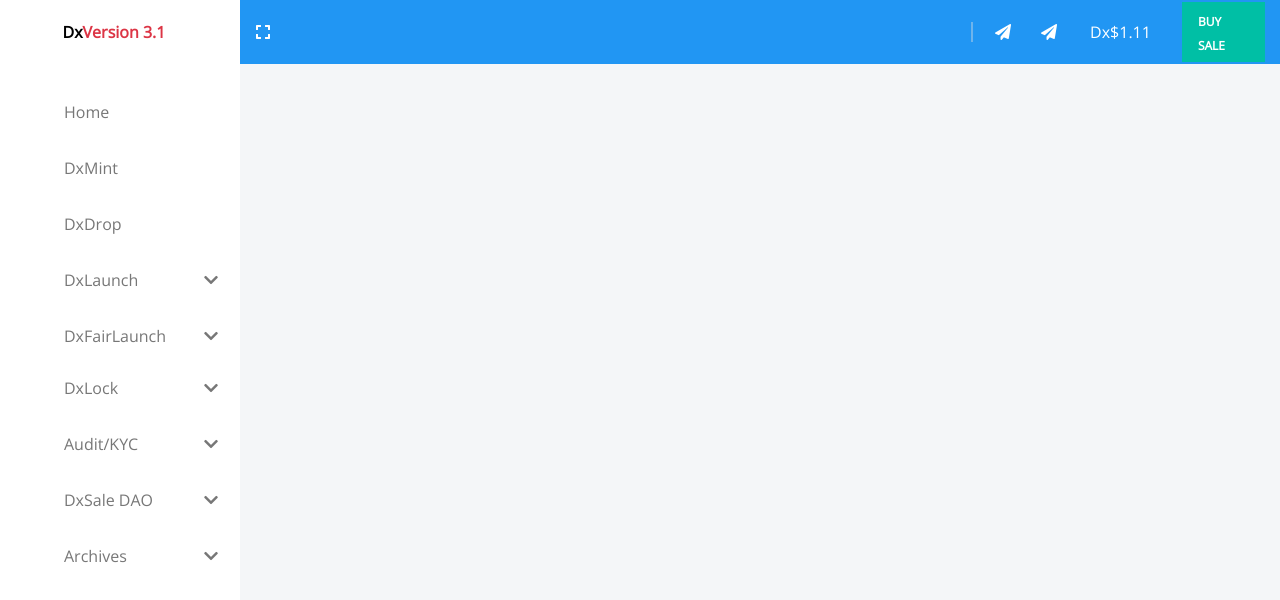
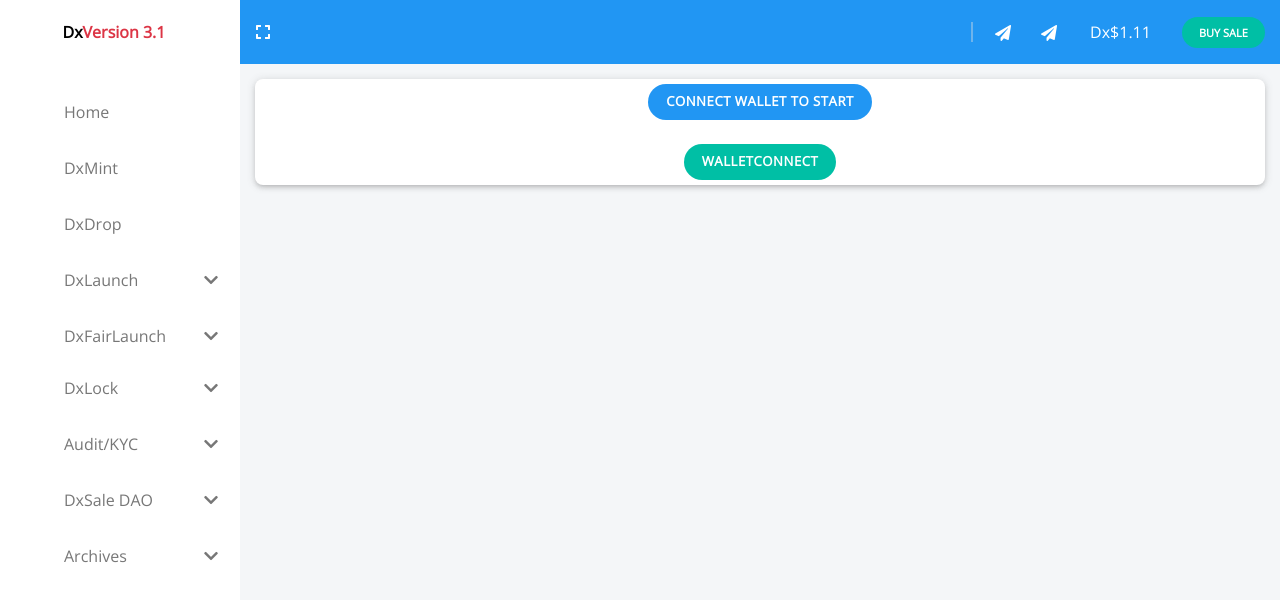
Before and after one commit to le1tuan/react-demo, a React (Create React App) app: page /aaa in a window 1280 px wide. Shown: the top 600 px of the page. Built offline with nearby package versions, Linux system fonts and the light colour scheme.

Commit message:
body header

```diff
--- /dev/null
+++ b/src/components/client/ClientChild/RightSideBody.js
@@ -0,0 +1,32 @@
+import '../css/RightSideBody.css';
+
+const RightSideBody = () => (
+  <div style={{ margin: '15px' }}>
+    <div
+      className="body-header w-100 d-flex flex-column justify-content-between align-items-center text-center"
+      style={{
+        height: '106px',
+        color: 'white',
+        fontFamily: 'Open Sans, sans-serif',
+        fontWeight: '600',
+        lineHeight: '1.75',
+        fontSize: '13.2px',
+          letterSpacing: '0.5px'
+      }}
+    >
+      <div style={{
+        backgroundColor: '#2196f3', width: '224px', marginTop: '5px', height: '36px', borderRadius: '24px', textAlign: 'center', paddingTop: '6px'
+      }}
+      >
+        CONNECT WALLET TO START
+      </div>
+      <div style={{
+        backgroundColor: '#00bfa5', width: '152px', marginBottom: '5px', height: '36px', borderRadius: '24px', textAlign: 'center', paddingTop: '6px'
+      }}
+      >
+        WALLETCONNECT
+      </div>
+    </div>
+  </div>
+);
+export default RightSideBody;
--- a/src/components/client/RightSideClientPage.js
+++ b/src/components/client/RightSideClientPage.js
@@ -1,5 +1,6 @@
 import { NavLink } from 'react-bootstrap';
 import './css/RightSideClientPage.css';
+import RightSideBody from './ClientChild/RightSideBody';
 
 const RightSideClientPage = () => (
   <div className="p-0 right-size-main w-100">
@@ -15,10 +16,15 @@
             width: 0, height: '20px', border: '1px solid #6eb4ec', margin: '0 10px'
           }}
           />
-          <NavLink className="nav-item-icon" style={{ padding: '12px', width: '46px' }}>
+          <NavLink className="nav-item-icon" style={{ padding: '12px', width: '46px', height: '46px' }}>
             <i className="fas fa-paper-plane" />
           </NavLink>
-          <NavLink className="nav-item-icon" style={{ marginRight: '15px', padding: '12px', width: '46px' }}>
+          <NavLink
+            className="nav-item-icon"
+            style={{
+              marginRight: '15px', padding: '12px', width: '46px', height: '46px'
+            }}
+          >
             <i className="fas fa-paper-plane" />
           </NavLink>
           <NavLink style={{
@@ -29,14 +35,14 @@
             <span>$1.11</span>
           </NavLink>
           <NavLink
-            className="link-buy"
+            className="link-buy text-center"
             style={{
-              width: '83.14px', margin: '0 15px 0 5px', backgroundColor: '#00bfa5', padding: '6px 16px'
+              width: '83.14px', margin: '0 15px 0 5px', backgroundColor: '#00bfa5', paddingTop: '2px', height: '31px'
             }}
           >
             <span style={{
               color: 'white',
-              fontSize: '12px',
+              fontSize: '11px',
               fontWeight: 600,
               lineHeight: 1.75,
             }}
@@ -47,6 +53,7 @@
         </div>
       </div>
     </div>
+    <RightSideBody />
   </div>
 );
 export default RightSideClientPage;
--- /dev/null
+++ b/src/components/client/css/RightSideBody.css
@@ -0,0 +1,6 @@
+.body-header {
+    background-color: rgb(255, 255, 255);
+    transition: box-shadow 300ms cubic-bezier(0.4, 0, 0.2, 1) 0ms;
+    box-shadow: rgba(80, 80, 80, 0.2) 0px 1px 8px 0px, rgba(80, 80, 80, 0.14) 0px 3px 4px 0px, rgba(80, 80, 80, 0.12) 0px 3px 3px -2px;
+    border-radius: 8px;
+}
--- a/src/components/client/css/RightSideClientPage.css
+++ b/src/components/client/css/RightSideClientPage.css
@@ -11,5 +11,5 @@
 }
 
 .link-buy {
-    border-radius: ;
+    border-radius: 24px;
 }
```
